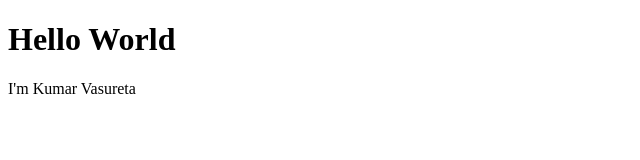
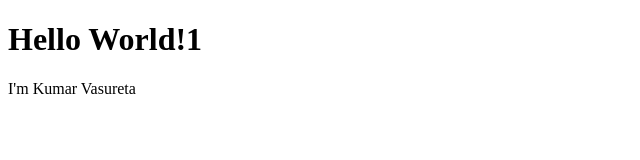
Before and after one commit to vasureta/vasureta.github.io, a plain HTML site: page index.html in a window 1280 px wide. Shown: the full height of the page, 0-640 px from the left. Drawn offline with Linux system fonts and the light colour scheme.

Commit message:
Update index.html

```diff
--- a/index.html
+++ b/index.html
@@ -1,7 +1,7 @@
 <!DOCTYPE html>
 <html>
 <body>
-<h1>Hello World</h1>
+<h1>Hello World!1</h1>
 <p>I'm Kumar Vasureta</p>
 </body>
 </html>
```
